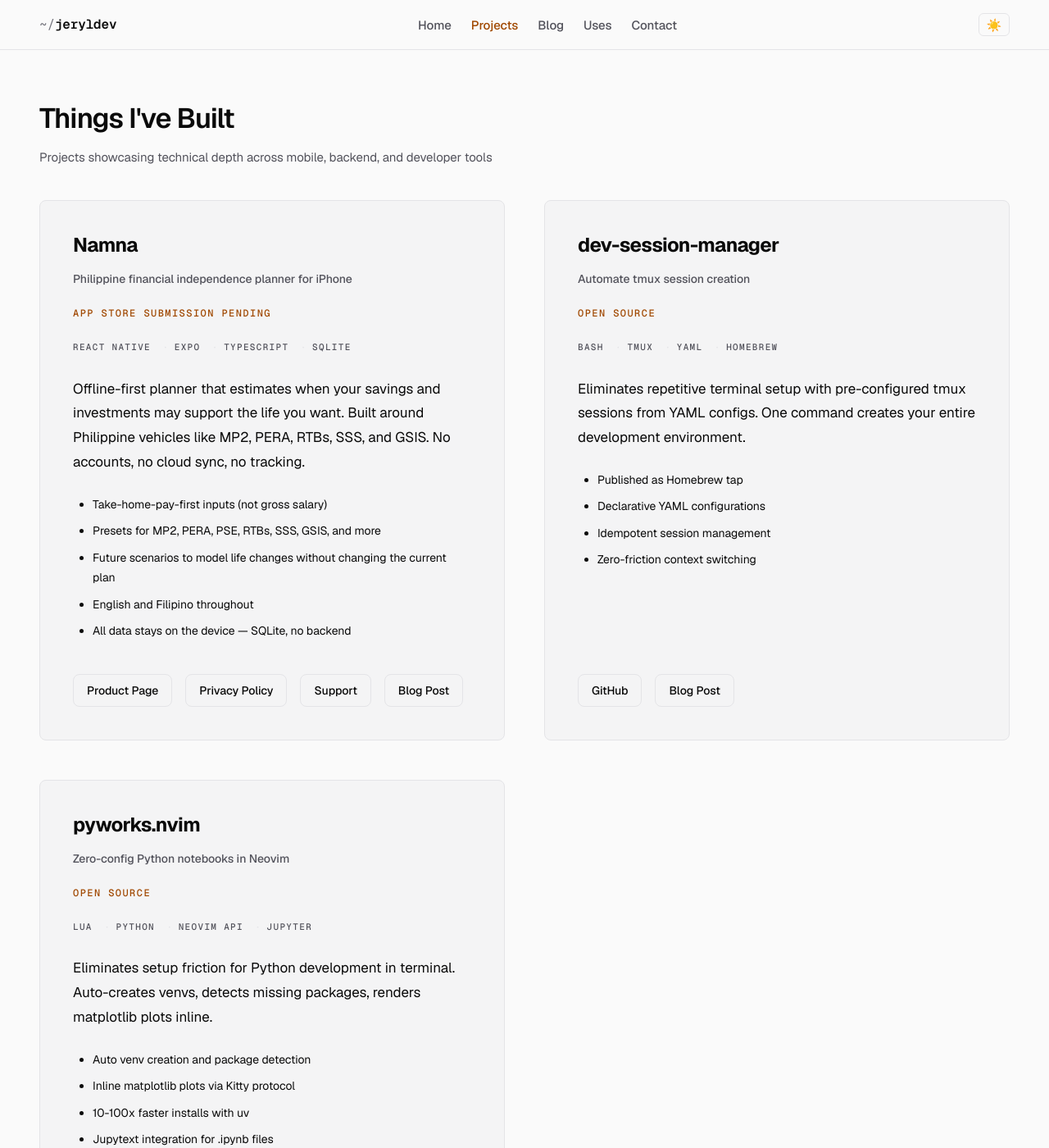
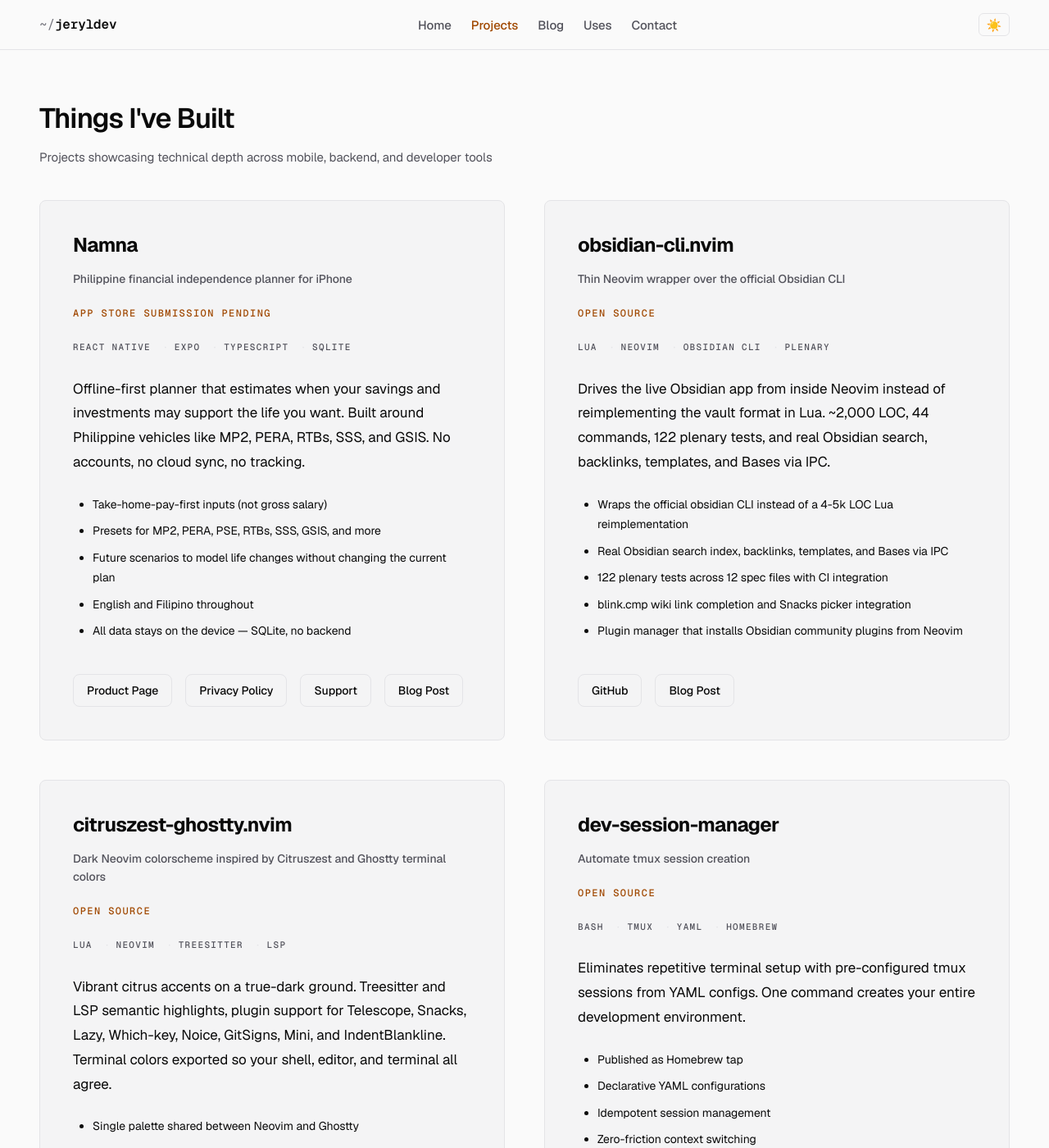
Before and after one commit to jeryldev/jeryldev.github.io, a Jekyll site: the page built from projects.md, in a window 1280 px wide and 1400 px high. Shown: the whole window at 82% size. Built offline with Jekyll 4.4.1, drawn with Linux system fonts in a browser that asks for light colours; some of the changed text lies outside the part shown.

Commit message:
Add obsidian-cli.nvim and citruszest-ghostty.nvim projects with posts
Two open-source projects that had been sitting in GitHub without a
matching home on the portfolio.

obsidian-cli.nvim is a thin Neovim wrapper over Obsidian's
official CLI — ~2,000 LOC of Lua instead of a 4-5k LOC pure-Lua
reimplementation of the vault format. The blog post covers the
wrap-vs-reimplement decision and the trade-offs (needs Obsidian
running, no headless mode, but gets real Obsidian search,
backlinks, templates, and Bases).

citruszest-ghostty.nvim is a dark Neovim colorscheme that shares
its 16 terminal colors exactly with Ghostty. The blog post covers
the rationale (eye adaptation, copy-paste fidelity, consistent
mental model across terminal and editor), the palette design
choices (italic keywords, cyan operators, tinted-background
diagnostics), and how the terminal_color_* export closes the
loop between Neovim's :term and the shell.

Citruszest's #ff8c00 orange is the same accent the portfolio now
uses — the site and the editor share one visual system. The post
links that connection explicitly.

Projects.yml entries use the actual GitHub first-commit dates
(2026-03-26 for citruszest, 2026-04-08 for obsidian-cli) so
they sort correctly on the projects page.

````diff
--- a/_data/projects.yml
+++ b/_data/projects.yml
@@ -23,6 +23,51 @@
       url: /namna-support/
     - label: Blog Post
       url: /blog/2026/04/18/namna-financial-independence-for-filipinos/
+  featured: true
+
+- name: citruszest-ghostty.nvim
+  tagline: Dark Neovim colorscheme inspired by Citruszest and Ghostty terminal colors
+  description: Vibrant citrus accents on a true-dark ground. Treesitter and LSP semantic highlights, plugin support for Telescope, Snacks, Lazy, Which-key, Noice, GitSigns, Mini, and IndentBlankline. Terminal colors exported so your shell, editor, and terminal all agree.
+  date: 2026-03-26
+  tech:
+    - Lua
+    - Neovim
+    - Treesitter
+    - LSP
+  status: Open source
+  highlights:
+    - Single palette shared between Neovim and Ghostty
+    - Citrus orange (#ff8c00), mint green (#00cc7a), cyan (#48d1cc), signal blue (#00bfff)
+    - Treesitter + LSP semantic token coverage
+    - Terminal colors exported for shell + editor consistency
+  links:
+    - label: GitHub
+      url: https://github.com/jeryldev/citruszest-ghostty.nvim
+    - label: Blog Post
+      url: /blog/2026/03/26/citruszest-ghostty-nvim-colorscheme/
+  featured: true
+
+- name: obsidian-cli.nvim
+  tagline: Thin Neovim wrapper over the official Obsidian CLI
+  description: Drives the live Obsidian app from inside Neovim instead of reimplementing the vault format in Lua. ~2,000 LOC, 44 commands, 122 plenary tests, and real Obsidian search, backlinks, templates, and Bases via IPC.
+  date: 2026-04-08
+  tech:
+    - Lua
+    - Neovim
+    - Obsidian CLI
+    - Plenary
+  status: Open source
+  highlights:
+    - Wraps the official obsidian CLI instead of a 4-5k LOC Lua reimplementation
+    - Real Obsidian search index, backlinks, templates, and Bases via IPC
+    - 122 plenary tests across 12 spec files with CI integration
+    - blink.cmp wiki link completion and Snacks picker integration
+    - Plugin manager that installs Obsidian community plugins from Neovim
+  links:
+    - label: GitHub
+      url: https://github.com/jeryldev/obsidian-cli.nvim
+    - label: Blog Post
+      url: /blog/2026/04/18/obsidian-cli-nvim-wrap-dont-reimplement/
   featured: true
 
 - name: pyworks.nvim
--- /dev/null
+++ b/_posts/2026-03-26-citruszest-ghostty-nvim-colorscheme.md
@@ -0,0 +1,117 @@
+---
+layout: post
+title: "citruszest-ghostty.nvim: One Palette for Neovim and Ghostty"
+date: 2026-03-26 12:00:00 +0800
+tags: [Neovim, Lua, Ghostty, Colorscheme, Developer Tools, Open Source]
+excerpt: "I wanted my terminal and my editor to use the exact same 16 colors — not just close enough, the same hex values. So I shipped a Neovim colorscheme that shares a palette with Ghostty."
+---
+
+I spend most of my day in two places: Ghostty (terminal) and Neovim (editor, running inside Ghostty). For years they disagreed with each other. Ghostty used one palette, Neovim used a different one, and my eyes kept re-adapting every time I switched between a shell and a buffer — even though they were technically in the same window.
+
+I finally got tired of it and built `citruszest-ghostty.nvim` — a Neovim colorscheme that shares its 16 terminal colors exactly with Ghostty. Same hex values, same semantics, one palette.
+
+## The Palette
+
+Inspired by [citruszest.nvim](https://github.com/zootedb0t/citruszest.nvim) and Ghostty's default colors, with a bright citrus bias:
+
+```lua
+bg              = "#121212"   -- deep charcoal
+fg              = "#bfbfbf"   -- comfortable light gray
+fg_bright       = "#f9f9f9"
+
+red             = "#ff5454"   -- errors, exceptions
+red_bright      = "#ff1a75"   -- statements, keywords
+green           = "#00cc7a"   -- strings, success
+green_bright    = "#1affa3"   -- escape chars, special
+yellow          = "#ffd400"   -- types, titles, warnings
+yellow_bright   = "#ffff00"
+blue            = "#00bfff"   -- functions, links
+blue_bright     = "#33cfff"   -- built-in functions, modules
+magenta         = "#ff90fe"   -- preprocessor, imports
+magenta_bright  = "#ffb2fe"   -- macros
+cyan            = "#48d1cc"   -- operators, properties
+cyan_bright     = "#00fff2"   -- regex, special chars
+orange          = "#ff8c00"   -- constants, numbers, search
+
+cursor          = "#00e086"   -- mint, always visible
+selection_bg    = "#ff8c00"   -- orange, high-contrast selection
+```
+
+The ground is `#121212` — deeper than most "dark" palettes but not pure black, so cursors and selections read cleanly without halation.
+
+The signature move is **orange as the selection background**. Most colorschemes use a muted gray or a tinted-blue selection, which means selected text fades into the ground. Orange selection is unmissable — when you visual-select a block, you know exactly what you've got.
+
+## Why Share a Palette Between Terminal and Editor?
+
+Three reasons:
+
+**1. Eye adaptation.** Every time your terminal's green is `#4caf50` and your Neovim's green is `#98c379`, your eye re-tunes. Over hours that's real cognitive load. When both use `#00cc7a`, your visual system only ever learns one green.
+
+**2. Copy-paste fidelity.** Shell output piped into Neovim (git status in a buffer, error logs opened in a split) keeps the same colors it had in the terminal. A red error stays the same red. A green "Added" stays the same green.
+
+**3. Consistent mental model.** In citruszest-ghostty, **red means error**. Everywhere. Terminal errors, LSP diagnostics, TSX lint squiggles, shell exit codes. One semantics, 16 colors.
+
+## The Neovim Side
+
+The plugin is small — under 300 lines of Lua covering:
+
+- **Neovim core groups:** Normal, Comment, String, Function, Type, Keyword, etc.
+- **Treesitter:** full `@variable`, `@function`, `@keyword.*`, `@markup.*`, `@tag.*` coverage
+- **LSP semantic tokens:** `@lsp.type.class`, `@lsp.type.function`, `@lsp.type.enumMember`, etc. linked to the Treesitter equivalents so language servers that emit semantic tokens get the same colors as the parser
+- **Diagnostics:** error/warn/info/hint with subtle tinted-background virtual text, so inline diagnostics read without stealing focus from your code
+- **Plugin support:** Telescope, Snacks picker, Lazy, Which-key, Noice, GitSigns, Mini, IndentBlankline, Treesitter-context
+- **Terminal colors:** `vim.g.terminal_color_0` through `terminal_color_15` set from the palette so `:term` inside Neovim matches Ghostty's shell colors exactly
+
+The `vim.g.terminal_color_*` assignment is the detail that closes the loop: when you open a terminal inside Neovim, the shell inherits the same 16 colors the editor is using, so `ls --color`, `git status`, and `rg` all render with the same greens, blues, and oranges you see in your source files.
+
+## Shipping It
+
+```lua
+{
+  "jeryldev/citruszest-ghostty.nvim",
+  lazy = false,
+  priority = 1000,
+}
+```
+
+Then in your LazyVim config:
+
+```lua
+{
+  "LazyVim/LazyVim",
+  opts = {
+    colorscheme = "citruszest-ghostty",
+  },
+}
+```
+
+The plugin ships `colorscheme citruszest-ghostty` as the main command, plus `palette` as an importable module so other plugins or user config can reach into the hex values directly:
+
+```lua
+local p = require("citruszest-ghostty.palette")
+vim.api.nvim_set_hl(0, "MyCustom", { fg = p.orange, bold = true })
+```
+
+## Design Notes
+
+A few choices worth calling out:
+
+**Italics on keywords, not bold.** `Keyword`, `@keyword`, `@keyword.return`, `@variable.parameter` are italic. Bold is reserved for `@function`, `@constant.builtin`, `@type.builtin`, and `Boolean` — things that are *named entities*, not syntactic scaffolding. Keywords are structural; they deserve visual distinction but not visual weight.
+
+**Operators in cyan.** `+`, `-`, `->`, `=>`, `::` all read as `#48d1cc`. In a dense Elixir or TypeScript buffer, this means operators "recede" into the background of the syntax — you see the names first, operators second. That's the right reading order for most languages.
+
+**Diagnostics get tinted backgrounds.** Virtual text for `DiagnosticVirtualTextError` uses `#2e1a1a` as its background — a dark red-tinted ink, not a red highlight. It makes the inline error readable without making it shout.
+
+**Yellow is reserved for types.** Types, type definitions, `@constructor`, `@module` (the capital-N namespace) — all yellow. This makes the type system visually scannable in statically-typed buffers without being aggressive about it.
+
+## Where It Fits
+
+This is a small plugin that solves a small problem. Most of the work is in the 200+ highlight group assignments; the hard part is taste, not code. I've been using it as my daily driver since late February and the palette has stayed stable enough that I felt comfortable making the repo public.
+
+If you use Ghostty and Neovim together and the color mismatch has been bothering you, [give it a try](https://github.com/jeryldev/citruszest-ghostty.nvim). If you use a different terminal, the palette still works — the colors are designed to be readable on `#121212`, not specifically tied to Ghostty's renderer.
+
+The palette is MIT-licensed and the whole plugin is open source. PRs welcome, especially for plugin support I haven't added yet.
+
+---
+
+_This colorscheme's accent — `#ff8c00` — is the same orange you see across this site. The portfolio and the editor use the same palette for the same reason terminals and editors should: one visual system, one set of meanings._
--- /dev/null
+++ b/_posts/2026-04-18-obsidian-cli-nvim-wrap-dont-reimplement.md
@@ -0,0 +1,105 @@
+---
+layout: post
+title: "Wrap, Don't Reimplement: Building obsidian-cli.nvim"
+date: 2026-04-18 14:00:00 +0800
+tags: [Neovim, Lua, Obsidian, Developer Tools, Open Source]
+excerpt: "I built a Neovim plugin for Obsidian as a thin wrapper over Obsidian's official CLI — not a Lua reimplementation of the vault format. Here's why 2,000 lines beat 4,500 lines once the official CLI shipped."
+---
+
+## The Moment I Decided Not to Write This Plugin
+
+There's already a good Neovim plugin for Obsidian. [`obsidian-nvim/obsidian.nvim`](https://github.com/obsidian-nvim/obsidian.nvim) has ~4-5k lines of Lua, a strong community, and a clean pure-Lua reimplementation of everything you need to work with an Obsidian vault from inside Neovim. If you want to work with markdown files that happen to follow Obsidian conventions — wiki links, YAML frontmatter, daily notes — it does the job.
+
+I had it installed. It worked. I was ready to move on.
+
+Then Obsidian shipped an [**official CLI**](https://help.obsidian.md/cli) that speaks IPC to the live Obsidian desktop app. Now there's a binary I can shell out to that has *the actual Obsidian index* — the real search, the real backlinks, the real templates from the real Templater plugin — not a reimplementation.
+
+And I paused. Because once that CLI existed, the pure-Lua approach stopped being the best tool for my workflow.
+
+I wasn't trying to support people who run Neovim over SSH on a headless server. I was trying to navigate my own vault while the Obsidian app is already running in the background on my laptop. For *that* use case, reimplementing the vault format in Lua isn't a feature — it's a liability. Every time Obsidian ships a new core feature (Bases, anyone?), the Lua port has to catch up. Every time the Lua parser disagrees with Obsidian's own parser on a subtle link-resolution edge case, my notes render differently in the two places.
+
+I wanted the *actual Obsidian engine* to be the source of truth. So I wrote a thin wrapper instead.
+
+## What "Thin Wrapper" Means
+
+`obsidian-cli.nvim` is about **2,000 lines of Lua**, compared to ~4,500 in the pure-Lua alternative. That's not because I'm a better engineer — it's because most of the hard problems aren't my problems to solve:
+
+- **Vault discovery?** `obsidian vault info=path` — one subprocess call, Obsidian tells me.
+- **Search?** `obsidian search "query"` — Obsidian's actual search index, with aliases, tags, and link semantics baked in.
+- **Backlinks?** Obsidian's link graph, cached by the app, returned in milliseconds regardless of vault size.
+- **Templates?** Whatever is configured in your Obsidian Templates or Templater settings. The plugin calls `obsidian template run` and lets Obsidian do the substitution.
+- **Daily notes path and format?** Read at runtime from Obsidian's own settings file. No duplicate config.
+- **Bases** (Obsidian's newer core database feature)? Wrapped: `:ObsidianBases`, `:ObsidianBaseViews`, `:ObsidianBaseQuery`. Because the CLI exposes it, the plugin exposes it.
+
+My Lua code is mostly four things: subprocess wrappers, argument parsing, result formatting for Neovim UI (pickers, virtual text, diagnostics), and keybinding glue.
+
+## What I Gave Up
+
+Not free. Three real trade-offs:
+
+**1. The Obsidian app has to be running.** If it's not, every command errors out with `The CLI is unable to find Obsidian.` For someone SSH'ing into a server to edit markdown, that's a dealbreaker. For my actual workflow (Obsidian already running in the background while I work in Neovim), it's a setup-once thing — add Obsidian to login items and forget it exists.
+
+**2. Cold start is ~2 seconds.** If Obsidian isn't already running, the first command pays the boot cost. Warm, everything is sub-100ms because the app holds the index in memory.
+
+**3. No headless use.** No terminal-only, no SSH, no airgapped boxes. If those matter to you, the pure-Lua plugin is genuinely the right choice.
+
+I put a whole section in the README called ["Pick `obsidian-nvim/obsidian.nvim` if..."](https://github.com/jeryldev/obsidian-cli.nvim#pick-obsidian-nvimobsidiannvim-if) because I don't think I'm making the other plugin look bad — I think we're solving different problems. The pure-Lua plugin is *better* for headless use. My plugin is better for "Obsidian is already running, and I want real parity."
+
+## The Shape of the Code
+
+Neovim plugin architecture mostly works itself out once you have a few primitives right. What worked for me:
+
+**A single `run()` wrapper** around `vim.system` that:
+- Handles the "Obsidian not running" error uniformly and offers `:ObsidianStart`
+- Parses JSON output where the CLI returns JSON
+- Respects an `await` flag (some commands fire-and-forget, some block the UI until IPC returns)
+- Is the *only* place that talks to the subprocess — all 44 commands route through it
+
+**Small, focused command modules.** `commands/daily.lua`, `commands/tasks.lua`, `commands/search.lua`, `commands/plugins.lua`. Each one is 50-150 lines. Most of them read like:
+
+```lua
+function M.toggle_task()
+  local line = vim.api.nvim_get_current_line()
+  local toggled = line:gsub("%- %[ %]", "- [x]", 1):gsub("%- %[x%]", "- [ ]", 1)
+  vim.api.nvim_set_current_line(toggled)
+end
+```
+
+That's the whole "toggle task" implementation. I'm not trying to be clever. The tests catch the edge cases.
+
+**Plenary tests as the safety net.** 122 tests across 12 spec files. Every command has a test. Most tests mock `vim.system` to return fixture output and assert that the command does the right thing to buffers, UI, diagnostics, or the mocked CLI's input. This is how you write a CLI-wrapper plugin and sleep at night — if the CLI's output format changes, CI tells you which of the 44 commands broke.
+
+**blink.cmp integration for wiki links.** This is where the plugin earns its keep over plain "just shell out to `obsidian`": autocomplete inside `[[...]]` pulls live from your vault via the CLI's search, so the list is always accurate, aliases work, and tag semantics are respected. The [`completion/blink.lua`](https://github.com/jeryldev/obsidian-cli.nvim/blob/main/lua/obsidian-cli/completion/blink.lua) module is maybe 120 lines.
+
+## The Philosophy
+
+I had two experiences this year that pushed me toward "wrap, don't reimplement" as a default:
+
+1. Building [Namna](/namna/), a Philippine financial independence planner, where I decided to start from existing Philippine tax rules and SSS pension formulas rather than invent my own — because the real rules are the source of truth.
+2. Getting an App Store rejection under [Guideline 5.2.5](/blog/2026/04/18/first-app-store-rejection-guideline-5-2-5/) for a habit tracker that reimplemented something that was already Apple's turf.
+
+Both pointed at the same lesson: **reimplementations have to be actively maintained to stay synchronized with the source. Wrappers inherit for free.**
+
+When you wrap a binary or an API that someone else owns, your code shrinks, your tests tighten, and every upstream feature becomes an upgrade path instead of a catch-up project. The trade-off is that you're now dependent on someone else's interface staying stable. For Obsidian's official CLI, which is the primary scripting surface the Obsidian team commits to support, that bet is safe.
+
+For a `jq` reimplementation in Lua, it probably isn't. You have to decide per project. But the default worth questioning is "of course I'll reimplement it in my language" — that's often the more expensive path.
+
+## Where It Is Now
+
+The plugin is at **v0.0.4** — early, usable, under my daily driver. It's public at [github.com/jeryldev/obsidian-cli.nvim](https://github.com/jeryldev/obsidian-cli.nvim) with 44 commands, 122 tests, blink.cmp integration, Snacks picker integration, and a plugin manager that can install Obsidian community plugins from Neovim.
+
+The README has an honest "pick one or the other" table up top, because the community is better off with two good plugins serving two genuinely different audiences than with one plugin pretending to serve everyone.
+
+## What's Next
+
+Three things on the v0.1.0 checklist:
+
+1. **Dedicated wrappers for Templater, Dataview, and Tasks** — right now they're reachable via the `:ObsidianCommand` escape hatch, but they deserve first-class commands.
+2. **Periodic Notes integration** — daily notes work; weekly/monthly/yearly are next.
+3. **Configuration shape cleanup** — the plugin reads most settings from Obsidian at runtime, but the few remaining user-side knobs could be more consistent.
+
+If you run Neovim, keep Obsidian in the background, and want to try it: [install instructions here](https://github.com/jeryldev/obsidian-cli.nvim#install). Issues and PRs welcome. Honest takes on what the plugin is missing for your workflow are more welcome still.
+
+---
+
+_This post is part of a series on indie development choices I've made in 2026. If "wrap, don't reimplement" resonates, you might also like the [RingTrack rejection post](/blog/2026/04/18/first-app-store-rejection-guideline-5-2-5/) or the [Namna launch post](/blog/2026/04/18/namna-financial-independence-for-filipinos/)._
````
